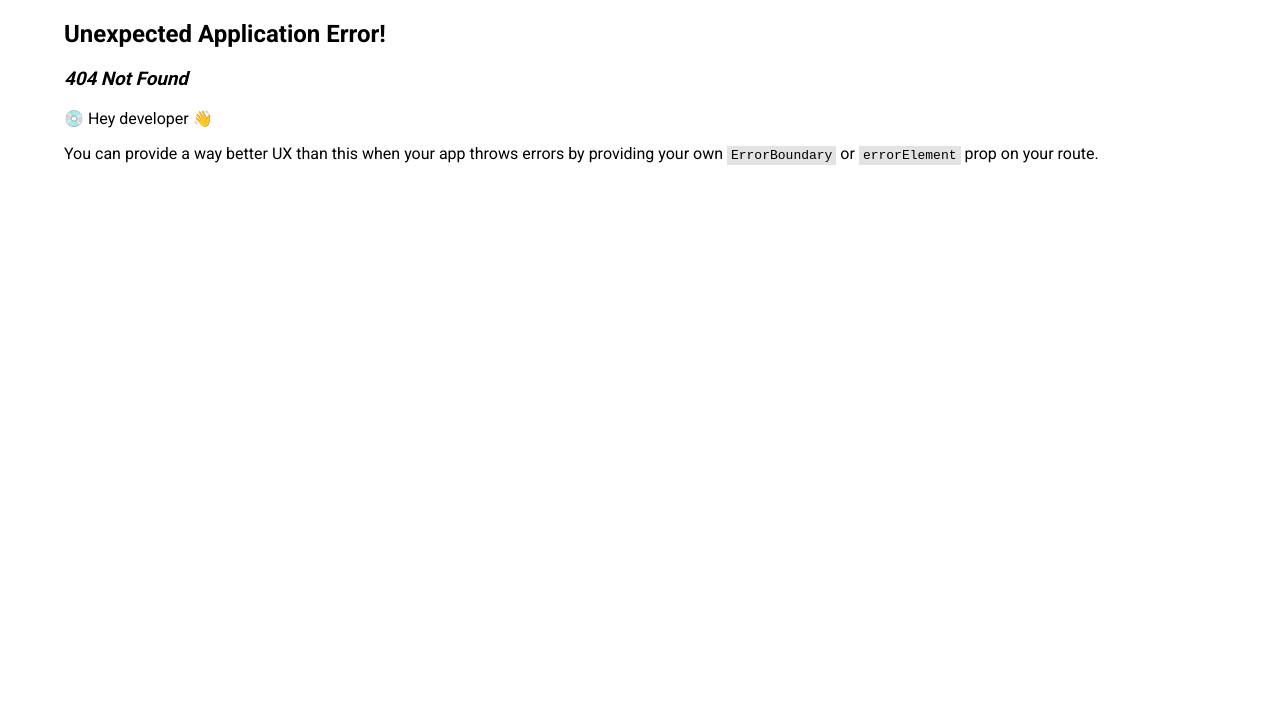
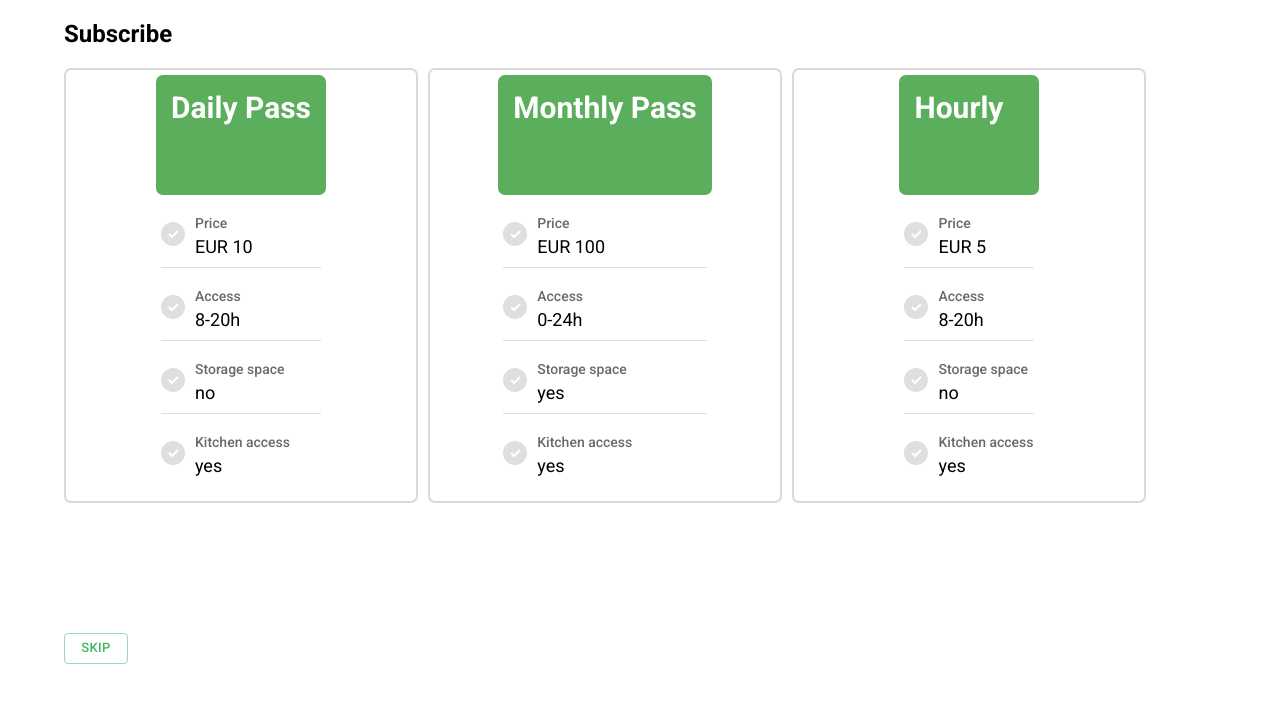
Before and after one commit to frrrolova/cow-app, a React (Vite) app: page /join in a window 1280 px wide. Before the commit this address had no page. Shown: the top 702 px of the page. Built offline with nearby package versions, Linux system fonts and the light colour scheme; data requests are answered from the project's data file.

Commit message:
feat: add cards getting service and cards rendering

```diff
--- a/db.json
+++ b/db.json
@@ -20,5 +20,30 @@
       "id": 3
     }
   ],
-  "posts": []
+  "subscriptions": [
+    {
+      "id": 1,
+      "name": "Daily Pass",
+      "price": "10",
+      "access": "8-20h",
+      "storage": "no",
+      "kitchen": "yes"
+    },
+    {
+      "id": 2,
+      "name": "Monthly Pass",
+      "price": "100",
+      "access": "0-24h",
+      "storage": "yes",
+      "kitchen": "yes"
+    },
+    {
+      "id": 3,
+      "name": "Hourly",
+      "price": "5",
+      "access": "8-20h",
+      "storage": "no",
+      "kitchen": "yes"
+    }
+  ]
 }
--- a/routes.json
+++ b/routes.json
@@ -1,3 +1,4 @@
 {
-  "/users*": "/600/users$1"
+  "/users*": "/600/users$1",
+  "/subscriptions*": "/440/subscriptions$1"
 }
--- a/src/App.tsx
+++ b/src/App.tsx
@@ -6,6 +6,7 @@ import { createTheme, ThemeProvider } from '@mui/material/styles'
 import { Container } from '@mui/material'
 import { Subscribe } from './pages/Subscribe'
 import { Account } from './pages/Account'
+import { SubscriptionAfterReg } from './pages/SubscriptionAfterReg'
 
 const router = createBrowserRouter([
   {
@@ -19,6 +20,10 @@ const router = createBrowserRouter([
   {
     path: '/register',
     element: <Register />,
+  },
+  {
+    path: '/join',
+    element: <SubscriptionAfterReg />,
   },
   {
     path: '/subscribe',
--- a/src/http.ts
+++ b/src/http.ts
@@ -3,3 +3,11 @@ import axios from 'axios'
 export const http = axios.create({
   baseURL: 'http://localhost:3001',
 })
+
+http.interceptors.request.use((request) => {
+  const token = localStorage.getItem('accessToken')
+  if (token) {
+    request.headers.Authorization = 'Bearer ' + token
+  }
+  return request
+})
--- /dev/null
+++ b/src/models/subscriptions-response.ts
@@ -0,0 +1,8 @@
+export interface SubscriptionCardData {
+  id: number
+  name: string
+  price: string
+  access: string
+  storage: string
+  kitchen: string
+}
--- a/src/pages/Register.tsx
+++ b/src/pages/Register.tsx
@@ -62,7 +62,7 @@ export function Register() {
       }
       register(data)
         .then(() => {
-          navigate('/subscribe')
+          navigate('/join')
         })
         .finally(() => setIsRegistering(false))
     },
--- a/src/pages/Subscribe.tsx
+++ b/src/pages/Subscribe.tsx
@@ -1,41 +1,23 @@
-import { Button } from '@mui/material'
-import { useNavigate } from 'react-router-dom'
+import { useEffect, useState } from 'react'
 import { SubscriptionCard } from './subscriptions/subscrition-card/SubscriptionCard'
+import { getAllSubscribes } from '../services/subscriptions.service'
+import { SubscriptionCardData } from '../models/subscriptions-response'
 
 export function Subscribe() {
-  const navigate = useNavigate()
+  const [data, setData] = useState<SubscriptionCardData[]>([])
+  useEffect(() => {
+    getAllSubscribes().then((response) => setData(response))
+  }, [])
   return (
     <form>
       <h2>Subscribe</h2>
       <div className="subscribe-options">
         <div className="subscribe-options__container">
-          <SubscriptionCard
-            name="Daily Pass"
-            price="10"
-            access="8-20h"
-            storage="no"
-            kitchen="yes"
-          />
-          <SubscriptionCard
-            name="Monthly Pass"
-            price="100"
-            access="0-24h"
-            storage="yes"
-            kitchen="yes"
-          />
-
-          <SubscriptionCard
-            name="Hourly"
-            price="5"
-            access="8-20h"
-            storage="no"
-            kitchen="yes"
-          />
+          {data.map((item: SubscriptionCardData) => (
+            <SubscriptionCard key={item.id} subscription={item} />
+          ))}
         </div>
       </div>
-      <Button variant="outlined" size="small" onClick={() => navigate('/')}>
-        Skip
-      </Button>
     </form>
   )
 }
--- /dev/null
+++ b/src/pages/SubscriptionAfterReg.tsx
@@ -0,0 +1,16 @@
+import { Button } from '@mui/material'
+import { Subscribe } from './Subscribe'
+import { useNavigate } from 'react-router-dom'
+
+export function SubscriptionAfterReg() {
+  const navigate = useNavigate()
+  return (
+    <>
+      <Subscribe />
+
+      <Button variant="outlined" size="small" onClick={() => navigate('/')}>
+        Skip
+      </Button>
+    </>
+  )
+}
--- a/src/pages/subscriptions/subscrition-card/SubscriptionCard.tsx
+++ b/src/pages/subscriptions/subscrition-card/SubscriptionCard.tsx
@@ -1,26 +1,31 @@
+import { useState } from 'react'
 import checkmarkOut from '../../../assets/checkmark-outlined.svg'
 import checkmark from '../../../assets/checkmark.svg'
-interface SubscriptionCardProps {
-  name: string
-  price: string
-  access: string
-  storage: string
-  kitchen: string
-}
+import { SubscriptionCardData } from '../../../models/subscriptions-response'
 
 export function SubscriptionCard({
-  name,
-  price,
-  access,
-  storage,
-  kitchen,
-}: SubscriptionCardProps) {
+  subscription,
+}: {
+  subscription: SubscriptionCardData
+}) {
+  const [isOpened, setIsOpened] = useState<boolean>(false)
   return (
     <>
-      <details className="card">
+      <details
+        className="card"
+        open={isOpened}
+        onClick={(e) => {
+          e.preventDefault()
+          setIsOpened(true)
+        }}
+        onBlur={(e) => {
+          e.preventDefault()
+          setIsOpened(false)
+        }}
+      >
         <summary className="card__container">
           <div className="card__title">
-            <h3 className="card__name">{name}</h3>
+            <h3 className="card__name">{subscription.name}</h3>
           </div>
           <div className="card__info-item info">
             <div className="info__icon">
@@ -28,7 +33,7 @@ export function SubscriptionCard({
             </div>
             <div className="info__description">
               <div className="info__title">Price</div>
-              <div className="info__params">EUR {price}</div>
+              <div className="info__params">EUR {subscription.price}</div>
             </div>
           </div>
           <div className="card__info-item info">
@@ -37,7 +42,7 @@ export function SubscriptionCard({
             </div>
             <div className="info__description">
               <div className="info__title">Access</div>
-              <div className="info__params">{access}</div>
+              <div className="info__params">{subscription.access}</div>
             </div>
           </div>
           <div className="card__info-item info">
@@ -46,7 +51,7 @@ export function SubscriptionCard({
             </div>
             <div className="info__description">
               <div className="info__title">Storage space</div>
-              <div className="info__params">{storage}</div>
+              <div className="info__params">{subscription.storage}</div>
             </div>
           </div>
           <div className="card__info-item info">
@@ -55,7 +60,7 @@ export function SubscriptionCard({
             </div>
             <div className="info__description">
               <div className="info__title">Kitchen access</div>
-              <div className="info__params">{kitchen}</div>
+              <div className="info__params">{subscription.kitchen}</div>
             </div>
           </div>
         </summary>
--- /dev/null
+++ b/src/services/subscriptions.service.ts
@@ -0,0 +1,9 @@
+import { AxiosResponse } from 'axios'
+import { http } from '../http'
+import { SubscriptionCardData } from '../models/subscriptions-response'
+
+export function getAllSubscribes(): Promise<SubscriptionCardData[]> {
+  return http
+    .get('/subscriptions')
+    .then((response: AxiosResponse<SubscriptionCardData[]>) => response.data)
+}
```
